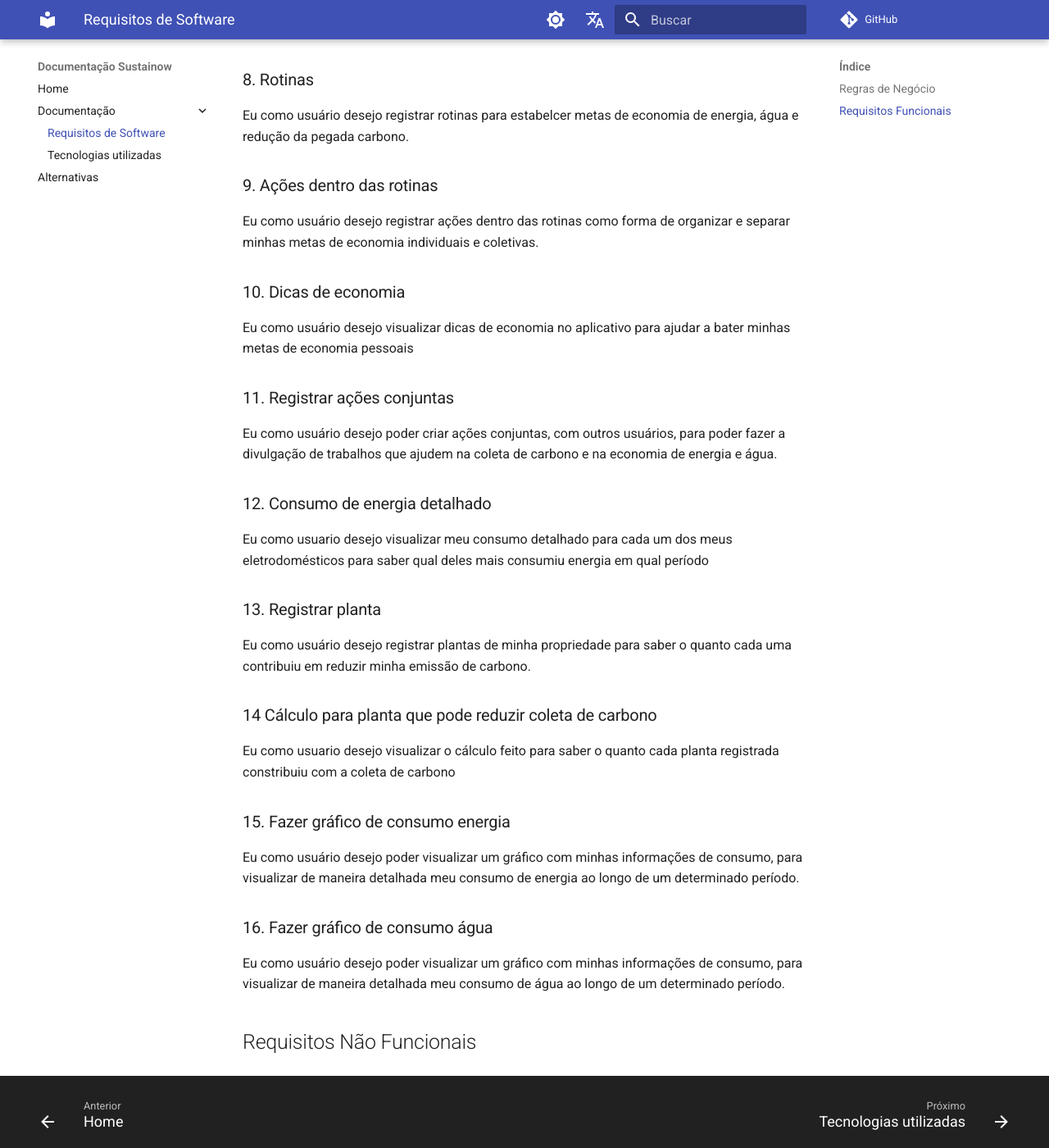
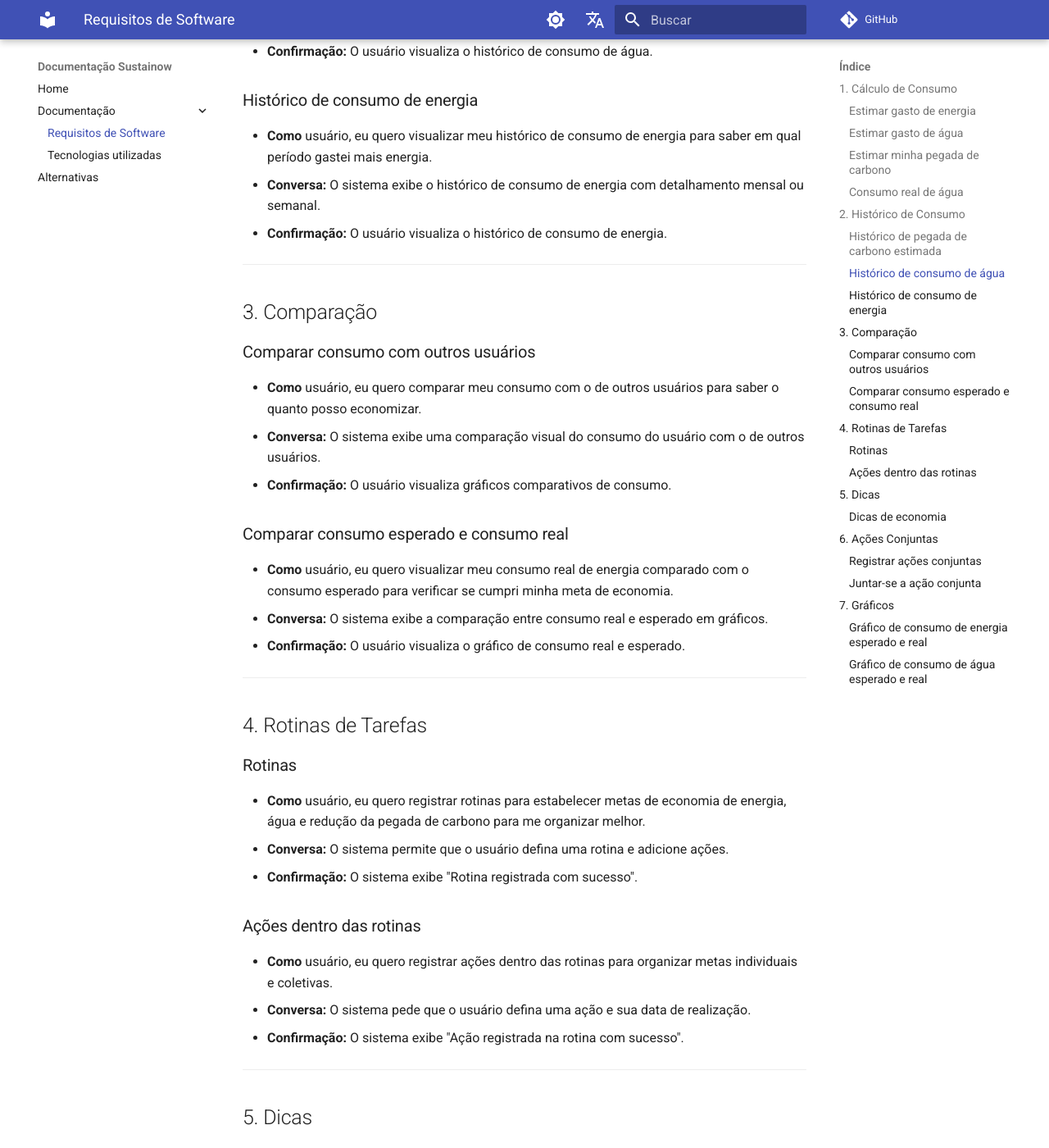
Before and after one commit to Joao-Pedro-P-Holanda/sustainow, an MkDocs documentation site: the page built from docs/pt/docs/software-requirements-specification.md, in a window 1280 px wide and 1400 px high, scrolled down 1454 px. Shown: the whole window at 82% size. Built offline with MkDocs 1.6.1 and Material for MkDocs 9.7.7, drawn with Linux system fonts in a browser that asks for light colours; comment, search, counter and statistics services are not loaded; the version menu is left out; some of the changed text lies outside the part shown.

Commit message:
Completando histórias de usuário com conversa e confirmação, corrigindo comando para deploy e adicioando biblioteca de md

```diff
--- a/docs/pt/docs/software-requirements-specification.md
+++ b/docs/pt/docs/software-requirements-specification.md
@@ -1,53 +1,124 @@
-# Requisitos de Software
-
-## Regras de Negócio
-
-## Requisitos Funcionais
-
-# Template de Histórias de Usuário
-
-## Título da História de Usuário
-
-**Como** [tipo de usuário],
-**Eu quero** [ação ou recurso desejado],
-**Para que** [motivo ou benefício].
+# Histórias de Usuário
 
 ---
 
-## Histórias de usuário
+## 1. Cálculo de Consumo
 
-### 1. Comparar consumo  com outros usuários
-Eu como usuário desejo comparar meu consumo com o de outros usuários para saber o quanto ainda posso economizar com base no meu consumo atual
-### 2. Histórico de consumo de água
-Eu como usuário desejo visualizar meu histórico de consumo de água para poder saber qual período gastei uma quantidade maior de água
-### 3. Histórico de consumo de energia
-Eu como usuário desejo visualizar meu histórico de consumo de energia para poder saber qual período gastei uma quantidade maior de energia
-### 4. Gasto de energia
-Eu como usuário desejo poder ver meu consumo mensal de energia em kWh (quilowatt-hora) para saber, de maneira aproximada, quanto que vou gastar com ao pagar a conta.
-### 5. Gasto de água
-Eu como usuário desejo poder ver meu consumo mensal de água em m³ para saber, de maneira aproximada, quanto que vou gastar com ao pagar a conta.
-### 6. Consumo esperado
-Eu como usuário desejo registrar um consumo esperado de água para estabelecer uma meta pessoal de economia.
-### 7. Consumo esperado e consumo real
-Eu como usuário desejo comparar meu consumo de energia real com o consumo esperado, registrado anteriormente, para saber se cumpri minha meta de economia.
-### 8. Rotinas
-Eu como usuário desejo registrar rotinas para estabelcer metas de economia de energia, água e redução da pegada carbono.
-### 9. Ações dentro das rotinas
-Eu como usuário desejo registrar ações dentro das rotinas como forma de organizar e separar minhas metas de economia individuais e coletivas.
-### 10. Dicas de economia
-Eu como usuário desejo visualizar dicas de economia no aplicativo para ajudar a bater minhas metas de economia pessoais
-### 11. Registrar ações conjuntas
-Eu como usuário desejo poder criar ações conjuntas, com outros usuários, para poder fazer a divulgação de trabalhos que ajudem na coleta de carbono e na economia de energia e água.
-### 12. Consumo de energia detalhado
-Eu como usuario desejo visualizar meu consumo detalhado para cada um dos meus eletrodomésticos para saber qual deles mais consumiu energia em qual período
-### 13. Registrar planta
-Eu como usuário desejo registrar plantas de minha propriedade para saber o quanto cada uma contribuiu em reduzir minha emissão de carbono.
-### 14 Cálculo para planta que pode reduzir coleta de carbono
-Eu como usuario desejo visualizar o cálculo feito para saber o quanto cada planta registrada constribuiu com a coleta de carbono
-### 15. Fazer gráfico de consumo energia
-Eu como usuário desejo poder visualizar um gráfico com minhas informações de consumo, para visualizar de maneira detalhada meu consumo de energia ao longo de um determinado período.
-### 16. Fazer gráfico de consumo água
-Eu como usuário desejo poder visualizar um gráfico com minhas informações de consumo, para visualizar de maneira detalhada meu consumo de água ao longo de um determinado período.
+### Estimar gasto de energia
+  - **Como** usuário, eu quero estimar meu consumo com base nas informações fornecidas sobre meus eletrodomésticos e consumo para prever o valor na próxima conta.
+  - **Conversa:** O sistema exibe o consumo mensal em kWh e a estimativa de custo.
+  - **Confirmação:** O usuário visualiza o gráfico com o consumo estimado.
+
+### Estimar gasto de água
+  - **Como** usuário, eu quero estimar meu consumo mensal de água em m³, com base nos meus hábitos de consumo, para prever o custo.
+  - **Conversa:** O sistema exibe o consumo mensal de água e a projeção de custo.
+  - **Confirmação:** O usuário visualiza o consumo estimado mensal de água.
+
+### Estimar minha pegada de carbono
+  - **Como** usuário, eu quero estimar minha pegada de carbono para saber quanto carbono gerei em determinado período.
+  - **Conversa:** O sistema faz uma estimativa da emissão de carbono do usuário.
+  - **Confirmação:** O usuário visualiza a estimativa de sua pegada de carbono.
 
 
-## Requisitos Não Funcionais
+### Consumo real de água
+  - **Como** usuário, eu quero visualizar meu consumo real de água para saber quanto gastei ao longo do mês e estimar a conta.
+  - **Conversa:** O sistema exibe o consumo mensal de água.
+  - **Confirmação:** O usuário visualiza o consumo mensal de água em m³.
+
+---
+
+## 2. Histórico de Consumo
+
+
+### Histórico de pegada de carbono estimada
+  - **Como** usuário, eu quero visualizar meu histórico de estimativa de pegada de carbono para saber aproximadamente quanto de carbono emiti ao longo do tempo.
+  - **Conversa:** O sistema mostra o histórico de estimativas de pegada de carbono.
+  - **Confirmação:** O usuário visualiza seu histórico de estimativas.
+
+### Histórico de consumo de água
+  - **Como** usuário, eu quero visualizar meu histórico de consumo de água para saber em qual período gastei mais água.
+  - **Conversa:** O sistema exibe o histórico de consumo de água em uma linha do tempo ou gráfico.
+  - **Confirmação:** O usuário visualiza o histórico de consumo de água.
+
+### Histórico de consumo de energia
+  - **Como** usuário, eu quero visualizar meu histórico de consumo de energia para saber em qual período gastei mais energia.
+  - **Conversa:** O sistema exibe o histórico de consumo de energia com detalhamento mensal ou semanal.
+  - **Confirmação:** O usuário visualiza o histórico de consumo de energia.
+
+---
+
+## 3. Comparação
+
+### Comparar consumo com outros usuários
+  - **Como** usuário, eu quero comparar meu consumo com o de outros usuários para saber o quanto posso economizar.
+  - **Conversa:** O sistema exibe uma comparação visual do consumo do usuário com o de outros usuários.
+  - **Confirmação:** O usuário visualiza gráficos comparativos de consumo.
+
+### Comparar consumo esperado e consumo real
+  - **Como** usuário, eu quero visualizar meu consumo real de energia comparado com o consumo esperado para verificar se cumpri minha meta de economia.
+  - **Conversa:** O sistema exibe a comparação entre consumo real e esperado em gráficos.
+  - **Confirmação:** O usuário visualiza o gráfico de consumo real e esperado.
+
+---
+
+## 4. Rotinas de Tarefas
+
+### Rotinas
+  - **Como** usuário, eu quero registrar rotinas para estabelecer metas de economia de energia, água e redução da pegada de carbono para me organizar melhor.
+  - **Conversa:** O sistema permite que o usuário defina uma rotina e adicione ações.
+  - **Confirmação:** O sistema exibe "Rotina registrada com sucesso".
+
+### Ações dentro das rotinas
+  - **Como** usuário, eu quero registrar ações dentro das rotinas para organizar metas individuais e coletivas.
+  - **Conversa:** O sistema pede que o usuário defina uma ação e sua data de realização.
+  - **Confirmação:** O sistema exibe "Ação registrada na rotina com sucesso".
+
+---
+
+## 5. Dicas
+
+### Dicas de economia
+  - **Como** usuário, eu quero visualizar dicas de economia no aplicativo para ajudar a atingir minhas metas de economia.
+  - **Conversa:** O sistema apresenta dicas baseadas no consumo e nas metas do usuário.
+  - **Confirmação:** O usuário visualiza dicas exibidas em cards.
+
+---
+
+## 6. Ações Conjuntas
+
+### Registrar ações conjuntas
+  - **Como** usuário, eu quero criar ações conjuntas com outros usuários para colaborar em iniciativas de economia e sustentabilidade.
+  - **Conversa:** O sistema guia o usuário para convidar outros usuários para uma ação conjunta.
+  - **Confirmação:** O sistema exibe "Ação conjunta registrada com sucesso".
+
+### Juntar-se a ação conjunta
+  - **Como** usuário, eu quero me juntar a uma ação conjunta para contribuir com práticas de redução de consumo.
+  - **Conversa:** O sistema envia uma solicitação para o criador autorizar a entrada do usuário como colaborador.
+  - **Confirmação:** O usuário convidado passa a visualizar a ação conjunta.
+
+---
+
+## 7. Gráficos
+
+### Gráfico de consumo de energia esperado e real
+**Como** usuário,
+**Eu quero** visualizar um gráfico com minhas informações de consumo de energia
+**Para que** eu possa analisar detalhadamente meu consumo.
+
+**Conversa:** O sistema exibe um gráfico de consumo ao longo de períodos selecionados pelo usuário.
+**Confirmação:**
+
+- [ ] Um gráfico de linhas com o consumo em um período determinado de tempo é mostrado, com uma linha sendo o consumo real e outra sendo o consumo esperado
+- [ ] O usuário consegue selecionar novas datas iniciais e finais para o período de tempo
+- [ ] A data final do consumo real é limitada pela data atual, datas posteriores mostram apenas o consumo estimado
+- [ ] A data inicial é a menor data entre o primeiro consumo real e o primeiro consumo esperado
+
+---
+
+### Gráfico de consumo de água esperado e real
+**Como** usuário,
+**Eu quero** visualizar um gráfico com minhas informações de consumo de água
+**Para que** eu possa analisar detalhadamente meu consumo.
+
+**Conversa:** O sistema exibe um gráfico com o histórico de consumo de água.
+**Confirmação:** O usuário deve ser capaz de visualizar gráfico de consumo de água.
--- a/docs/pt/mkdocs.yml
+++ b/docs/pt/mkdocs.yml
@@ -58,3 +58,6 @@ markdown_extensions:
     - admonition
     - pymdownx.details
     - pymdownx.superfences
+    - def_list
+    - pymdownx.tasklist:
+        custom_checkbox: true
```
Also changed, not shown: 1 other file.
